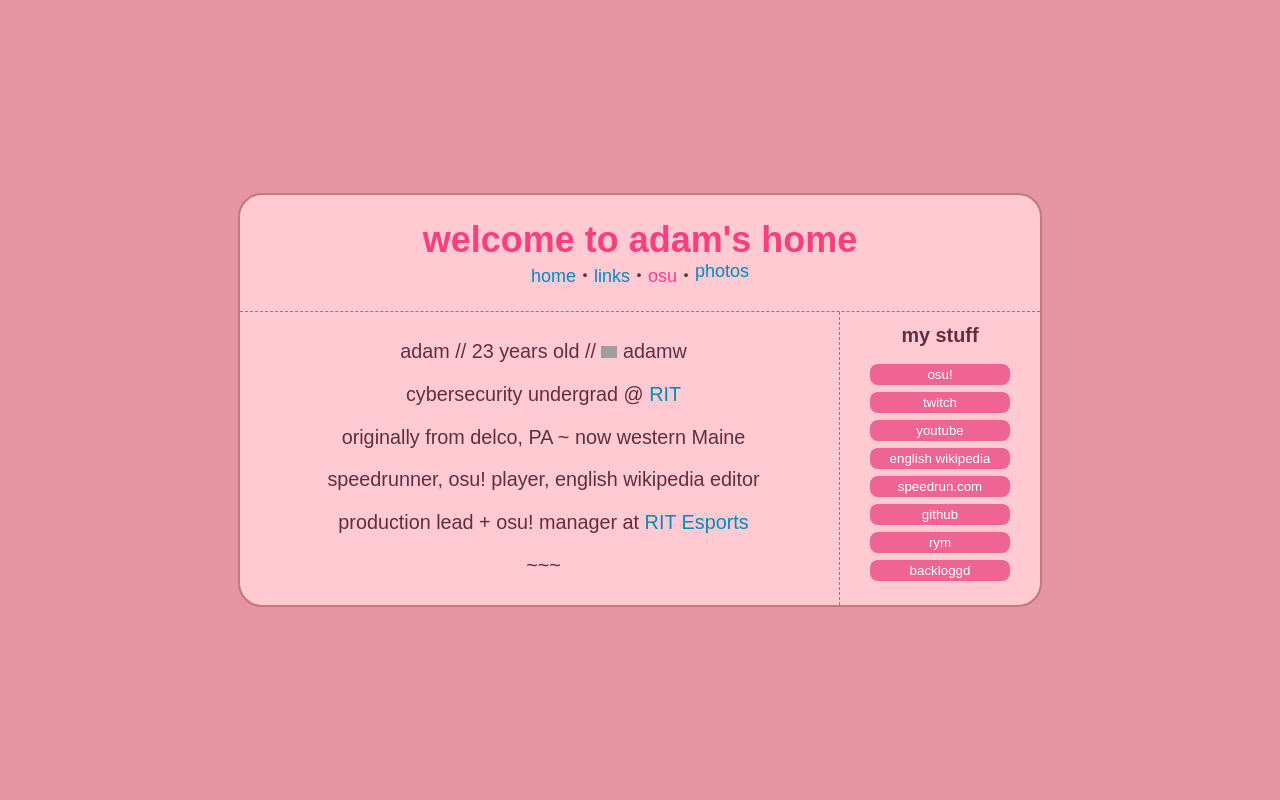
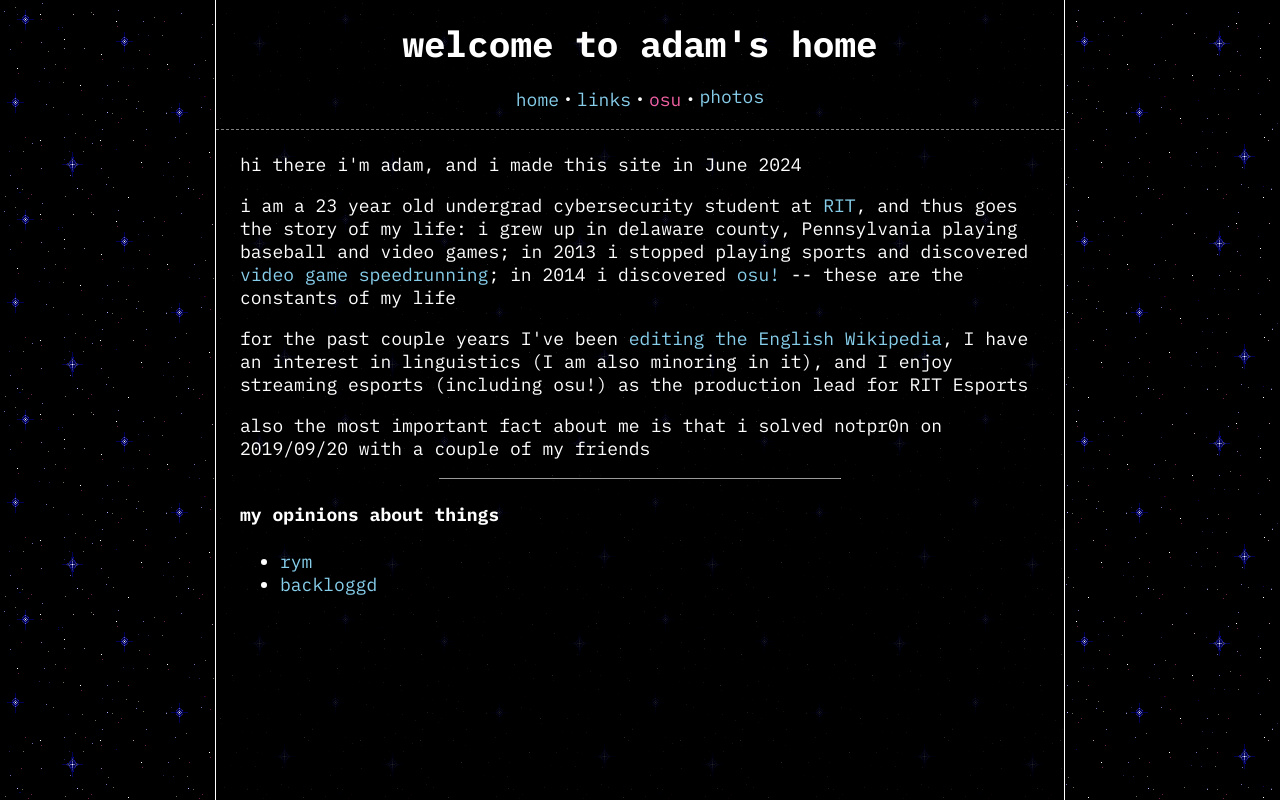
Before and after one commit to aaw4421/homepage, a plain HTML site: page index.html in a window 1280 px wide. Drawn offline with nearby package versions, Linux system fonts and the light colour scheme; grey boxes are pictures that could not be loaded; a web font is replaced by a local one.

Commit message:
Revert pink

```diff
--- a/index.html
+++ b/index.html
@@ -5,41 +5,6 @@
     <meta name="viewport" content="width=device-width, initial-scale=1.0">
     <title>adam's home</title>
     <link href="/styles/common.css" rel="stylesheet" type="text/css" media="all">
-
-    <style>
-      #content {
-        display: flex;
-        font-size: 1.1rem;
-      }
-      main {
-        text-align: center;
-        padding-right: 16px;
-        width: 100%;
-      }
-      aside {
-        flex: 0 0 25%;
-        max-width: 25%;
-        display: flex;
-        flex-flow: column wrap;
-        align-items: center;
-        border-left: 1px dashed gray;
-      }
-      aside > a:first-child {
-        margin-top: 20px;
-      }
-      aside > a:last-child {
-        margin-bottom: 20px;
-      }
-      aside > a {
-        display: block;
-        width: 70%;
-        margin: 2px auto;
-      }
-      aside > a > button {
-        width: 100%;
-      }
-    </style>
-
     <base target="_blank">
     <script
 			  src="https://code.jquery.com/jquery-3.7.1.min.js"
@@ -47,35 +12,28 @@
 			  crossorigin="anonymous"></script>
   </head>
   <body>
-    <div id="container">
-      <header>
-        <h1 id="title">welcome to adam's home</h1>
-        <nav>...<noscript>sorry, my site's navbar uses javascript...</noscript></nav>
-        <script src="/navbar.js"></script>
-      </header>
+    <div id="page">
+        <div id="header">
+          <h1 id="title">welcome to adam's home</h1>
+          <ul id="navbar">...<noscript>sorry, my site's navbar uses javascript...</noscript></ul>
+          <script src="/navbar.js"></script>
+        </div>
 
-      <section id="content">
-        <main>
-          <p>adam // 23 years old // <img src="https://cdn.prod.website-files.com/6257adef93867e50d84d30e2/636e0a6ac3c481f273141736_icon_clyde_black_RGB.png" height="12px" style="display: inline"> adamw</p>
-          <p>cybersecurity undergrad @ <a href="https://www.rit.edu/">RIT</a></p>
-          <p>originally from delco, PA ~ now western Maine</p>
-          <p>speedrunner, osu! player, english wikipedia editor</p>
-          <p>production lead + osu! manager at <a href="https://www.rit.edu/esports/">RIT Esports</a></p>
-          <p>~~~</p>
-        </main>
+        <div id="meat-container">
+          <p>hi there i'm adam, and i made this site in June 2024</p>
+          <p>i am a 23 year old undergrad cybersecurity student at <a href="https://www.rit.edu/">RIT</a>, and thus goes the story of my life: i grew up in delaware county, Pennsylvania playing baseball and video games; in 2013 i stopped playing sports and discovered <a href="https://www.speedrun.com/users/BlueCrystal004">video game speedrunning</a>; in 2014 i discovered <a href="https://osu.ppy.sh/users/4349974">osu!</a> -- these are the constants of my life</p>
+          <p>for the past couple years I've been <a href="https://en.wikipedia.org/wiki/User:Adam">editing the English Wikipedia</a>, I have an interest in linguistics (I am also minoring in it), and I enjoy streaming esports (including osu!) as the production lead for RIT Esports</p>
+          <p>also the most important fact about me is that i solved notpr0n on 2019/09/20 with a couple of my friends</p>
+          <hr width="50%" size="1px">
 
-        <aside>
-          <h4 style="margin: 12px auto;">my stuff</h4>
-          <a href="https://osu.ppy.sh/users/4349974"><button>osu!</button></a>
-          <a href="https://www.twitch.tv/bluecrystal004"><button>twitch</button></a>
-          <a href="https://www.youtube.com/channel/UCBZtAmynQt-RR3eBO-ozDsw"><button>youtube</button></a>
-          <a href="https://en.wikipedia.org/wiki/User:Adam"><button>english wikipedia</button></a>
-          <a href="https://www.speedrun.com/BlueCrystal004"><button>speedrun.com</button></a>
-          <a href="https://github.com/aaw4421"><button>github</button></a>
-          <a href="https://rateyourmusic.com/~BlueCrystal004"><button>rym</button></a>
-          <a href="https://backloggd.com/u/BlueCrystal/"><button>backloggd</button></a>
-        </aside>
-      </section>
+          <div>
+            <h4>my opinions about things</h4>
+            <ul class="link-list">
+              <li><a href="https://rateyourmusic.com/~BlueCrystal004">rym</a></li>
+              <li><a href="https://backloggd.com/u/BlueCrystal/">backloggd</a></li>
+            </ul>
+          </div>
+        </div>
     </div>
   </body>
 </html>
--- a/navbar.js
+++ b/navbar.js
@@ -1,3 +1,3 @@
 $(function(){
-    $("nav").load("/navbar.html");
+    $("#navbar").load("/navbar.html");
 });
--- a/styles/common.css
+++ b/styles/common.css
@@ -1,39 +1,38 @@
-@import url('https://fonts.googleapis.com/css2?family=Sour+Gummy:ital,wght@0,100..900;1,100..900&display=swap');
+@import url('https://fonts.googleapis.com/css2?family=IBM+Plex+Mono:ital,wght@0,100;0,200;0,300;0,400;0,500;0,600;0,700;1,100;1,200;1,300;1,400;1,500;1,600;1,700&display=swap');
 
 html {
   font-size: 18px;
-  font-family: "Sour Gummy", sans-serif;
 }
 
 body {
-  background-color: rgb(228, 149, 161);
-  color: #662b3f;
-  width: 100%;
-  min-height: 100vh;
-  display: flex;
-  flex-direction: column;
-  justify-content: space-around;
-  align-items: center;
-  margin: 0;
-}
-
-#container {
-  background-color: rgb(255, 202, 210);
-  width: min(100%, 800px);
-  border: rgb(195, 121, 121) solid 2px;
-  border-radius: 24px;
-  margin: 24px auto;
+  background-color: black;
+  background-image: url("/assets/stars.gif");
+  width: min(100%, 850px);
+  margin: auto;
+  color: white;
+  font-family: "IBM Plex Mono", monospace;
   /* padding-left: calc(100vw - 100%); /* https://stackoverflow.com/a/30293718 - is this necessary? */
 }
 
-main {
-  padding: 8px 24px;
+#title {
+  text-align: center;
+  margin: 0;
+  padding-top: 20px;
+  padding-left: 12px;
+  padding-right: 12px;
 }
 
-@media screen and (max-width: 800px) {
-  body {
-    border-left: none;
-    border-right: none;
+#page {
+  background-color: rgba(0, 0, 0, 0.85);
+  border-left: white 1px solid;
+  border-right: white 1px solid;
+  position: relative;
+  min-height: 100vh;
+}
+
+@media screen and (max-width: 850px) {
+  #page {
+    border: none;
   }
 } @media screen and (max-width: 420px) {
   html {
@@ -41,70 +40,58 @@ main {
   }
 }
 
-header {
-  border-bottom: 1px dashed gray;
-  padding: 24px 2px;
+#header {
+  border-bottom: 1px gray dashed;
+  padding: 0px 2px;
 }
 
-#title {
-  text-align: center;
-  margin: 0;
-  padding-top: 0;
-  padding-left: 12px;
-  padding-right: 12px;
-  color: #f93f7d;
-}
-
-nav {
+#navbar {
   display: flex;
   flex-wrap: wrap;
   justify-content: center;
   padding: 0px;
 }
-nav>li {
+
+a:any-link {
+  color: skyblue;
+  text-decoration: none;
+}
+#navbar a {
+  text-decoration: none;
+}
+a.osu-nav {
+  color: #f261a2;
+}
+
+#navbar {
+  list-style-type: none;
+}
+
+#navbar>li {
   display: inline;
 }
 
-a:any-link {
-  color: rgb(5, 137, 189);
-  text-decoration: none;
-}
-nav a {
-  text-decoration: none;
-}
-a.osu-nav {
-  color: #f83d91;
+#meat-container {
+  padding: 5px 24px;
 }
 
-footer {
-  color: rgb(157, 47, 47);
-  font-size: 0.9rem;
+#footer {
+  color: gray;
+  font-size: 0.6rem;
   text-align: center;
   width: 100%;
   position: absolute;
-  bottom: 12px; /* Breaks when screen isn't tall enough */
+  bottom: 0px;
+  border-top: 1px gray dashed;
 }
 
 img[onclick]:hover {
   cursor: pointer;
 }
 
-button {
-  font-family: inherit;
-  background-color: rgba(238, 100, 146, 0.99);
-  border: none;
-  border-radius: 8px;
-  color: rgb(255, 255, 255);
-  padding: 3px;
-}
-a * {
-  cursor: pointer;
-}
-
-.indent {
-  border-left: 2px rgba(209, 125, 125, 0.75) dashed;
-  margin-left: 8px;
-  padding-left: 24px;
+.gray-indent {
+  border-left: 2px rgba(64, 64, 64, 0.75) dashed;
+  padding-left: 25px;
   padding-top: 4px;
   padding-bottom: 4px;
 }
--- a/styles/osu-guides.css
+++ b/styles/osu-guides.css
@@ -25,10 +25,9 @@
 }
 
 code {
-    background-color: #f3d8d8;
-    color: black;
+    background-color: #1f1f1f;
 }
 
 .osu-post p i,.osu-post p b,.osu-post p strong {
-    color: #f81414;
+    color: yellow;
 }
--- a/styles/osu.css
+++ b/styles/osu.css
@@ -9,7 +9,7 @@
 }
 .ellipsis {
     text-align: center;
-    color: black;
+    color: white;
     margin: 24px auto;
 }
 p {
@@ -20,7 +20,7 @@ p {
 }
 
 #milestones {
-  color: rgb(155, 100, 100);
+  color: gray;
   font-size: 90%
 }
 .play-milestone, .play-milestone:any-link {
```
Also changed, not shown: feed/index.html (+9 -11 lines), links.html (+19 -15 lines), not_found.html (+8 -10 lines), osu-guides/basics.html (+7 -10 lines), osu-guides/index.html (+6 -7 lines), osu-guides/obs-audio-passthrough.html (+12 -13 lines), osu-guides/obs-knowledge-base.html (+5 -7 lines), osu-guides/ref-advice-streamed.html (+5 -7 lines), osu-guides/troubleshooting.html (+6 -9 lines), osu-guides/windows-features.html (+5 -7 lines), osu.html (+7 -8 lines), photos.html (+12 -18 lines).
